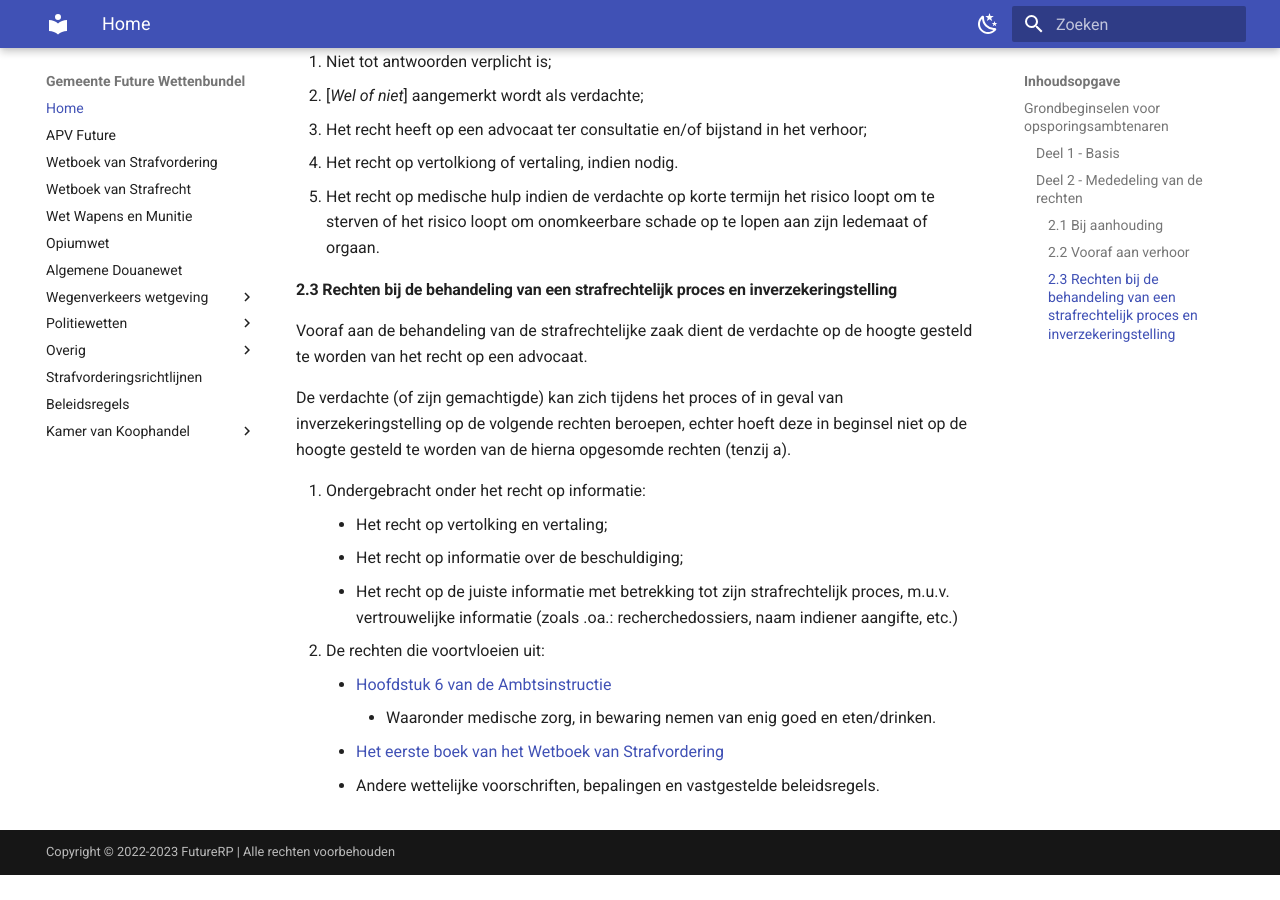
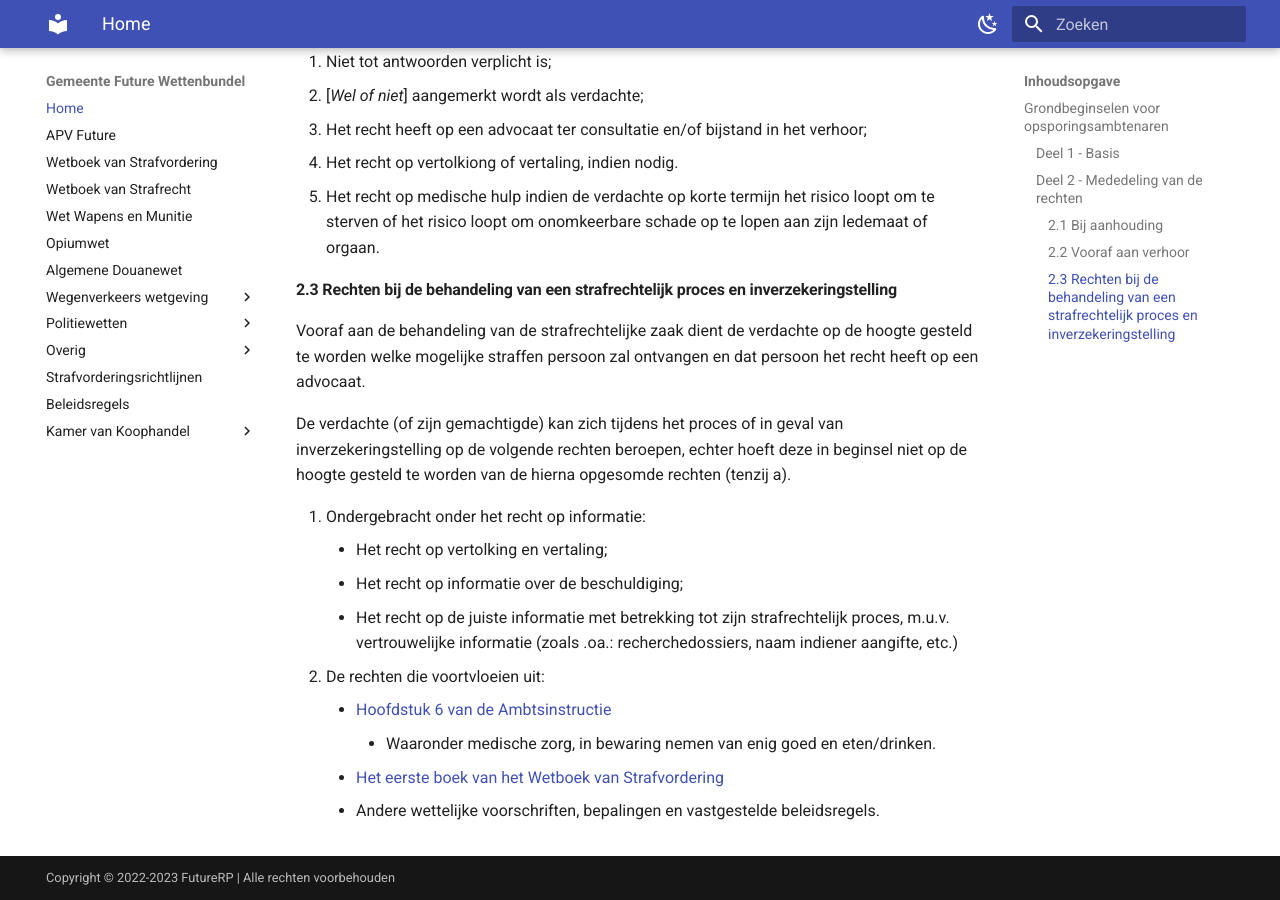
Before and after one commit to EnriqueFernandez20/FutureRP-Wettenbundel, an MkDocs documentation site: the page built from docs/index.md, in a window 1280 px wide and 900 px high, scrolled down 1177 px. Built offline with MkDocs 1.6.1 and Material for MkDocs 9.7.7, drawn with Linux system fonts in a browser that asks for light colours; before the commit the page ends 2052 px from its top, so only the background shows below that.

Commit message:
Update index.md

```diff
--- a/docs/index.md
+++ b/docs/index.md
@@ -39,7 +39,7 @@ Vooraf aan ieder verhoor dient de ondervraagde te horen dat deze:
 
 #### 2.3 Rechten bij de behandeling van een strafrechtelijk proces en inverzekeringstelling
 
-Vooraf aan de behandeling van de strafrechtelijke zaak dient de verdachte op de hoogte gesteld te worden van het recht op een advocaat.
+Vooraf aan de behandeling van de strafrechtelijke zaak dient de verdachte op de hoogte gesteld te worden welke mogelijke straffen persoon zal ontvangen en dat persoon het recht heeft op een advocaat.
 
 De verdachte (of zijn gemachtigde) kan zich tijdens het proces of in geval van inverzekeringstelling op de volgende rechten beroepen, echter hoeft deze in beginsel niet op de hoogte gesteld te worden van de hierna opgesomde rechten (tenzij a).
 
```
